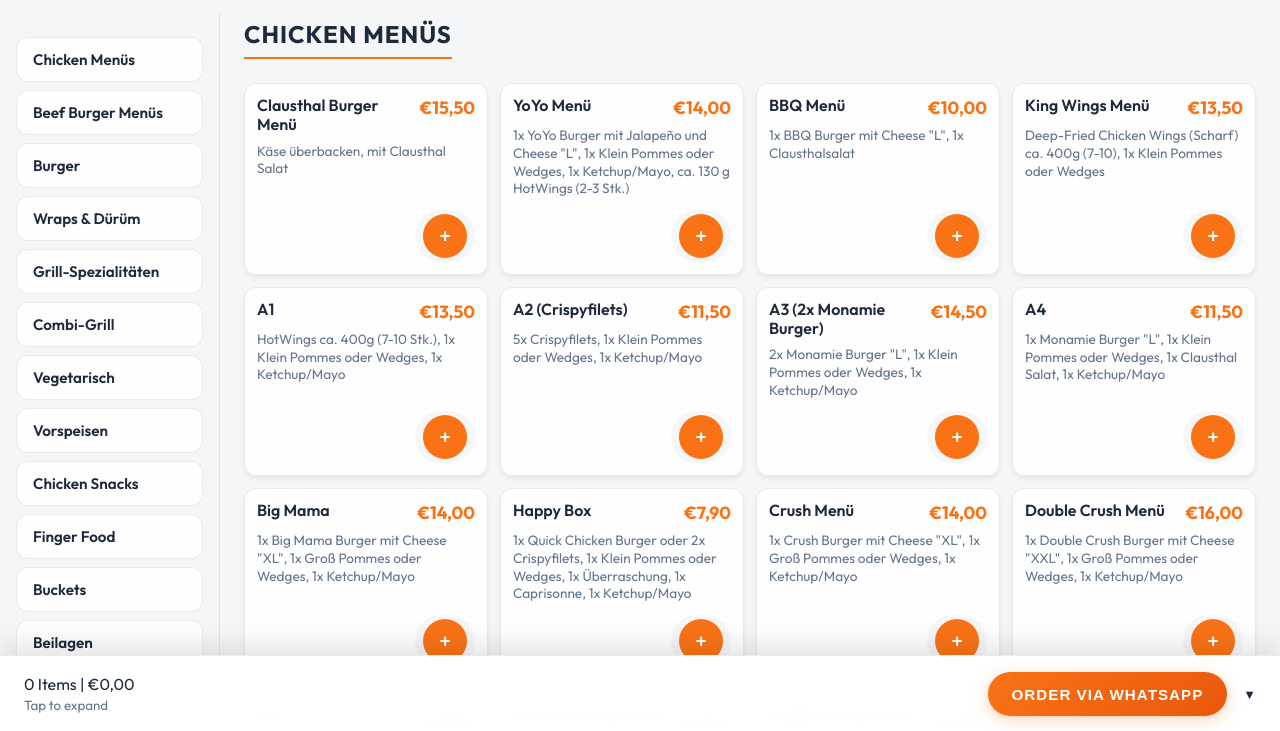
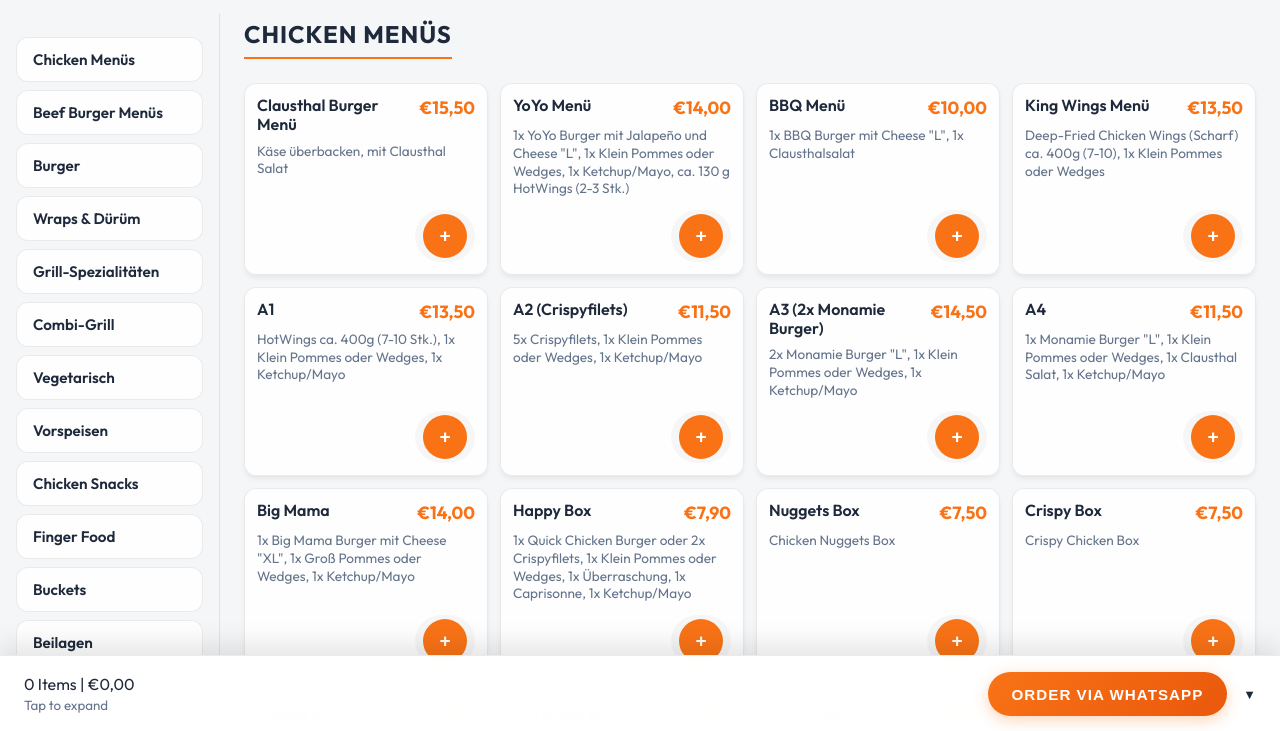
Before and after one commit to toklutimur/monamie-burger, a plain HTML site: page index.html in a window 1280 px wide. Shown: the part 67-798 px from the top of the page. Drawn offline with Linux system fonts and the light colour scheme.

Commit message:
Add 4 new box items: Nuggets Box, Crispy Box, Falafel Box, HotWings Box (7.50€ each)

```diff
--- a/index.html
+++ b/index.html
@@ -471,6 +471,10 @@
         { id: 'a4', name: 'A4', price: 11.50,desc: '1x Monamie Burger "L", 1x Klein Pommes oder Wedges, 1x Clausthal Salat, 1x Ketchup/Mayo' },
         { id: 'bigmama', name: 'Big Mama', price: 14.00,desc: '1x Big Mama Burger mit Cheese "XL", 1x Groß Pommes oder Wedges, 1x Ketchup/Mayo' },
         { id: 'happybox', name: 'Happy Box', price: 7.90,desc: '1x Quick Chicken Burger oder 2x Crispyfilets, 1x Klein Pommes oder Wedges, 1x Überraschung, 1x Caprisonne, 1x Ketchup/Mayo' },
+        { id: 'nuggetsbox', name: 'Nuggets Box', price: 7.50, desc: 'Chicken Nuggets Box' },
+        { id: 'crispybox', name: 'Crispy Box', price: 7.50, desc: 'Crispy Chicken Box' },
+        { id: 'falafelbox', name: 'Falafel Box', price: 7.50, desc: 'Falafel Box' },
+        { id: 'hotwingsbox', name: 'HotWings Box', price: 7.50, desc: 'Hot Wings Box' },
         { id: 'crushburger', name: 'Crush Menü', price: 14.00,desc: '1x Crush Burger mit Cheese "XL", 1x Groß Pommes oder Wedges, 1x Ketchup/Mayo' },
         { id: 'doublcrush', name: 'Double Crush Menü', price: 16.00,desc: '1x Double Crush Burger mit Cheese "XXL", 1x Groß Pommes oder Wedges, 1x Ketchup/Mayo' },
         { id: 'b3', name: 'B3', price: 13.00,desc: '1x Monamie Burger "L", 2x Crispyfilets, 1x Klein Pommes oder Wedges, 1x Ketchup/Mayo' },
```
